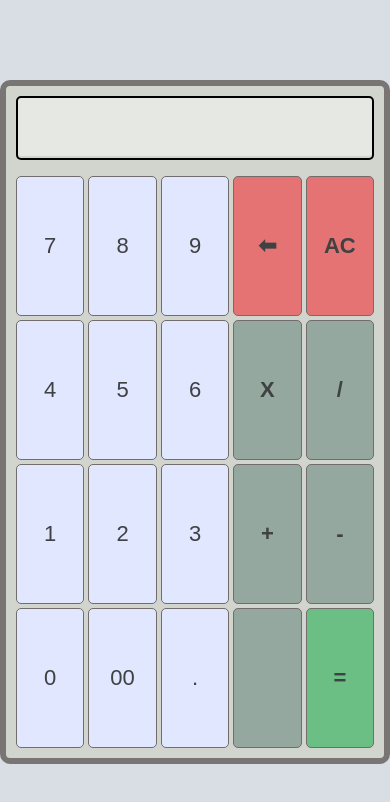
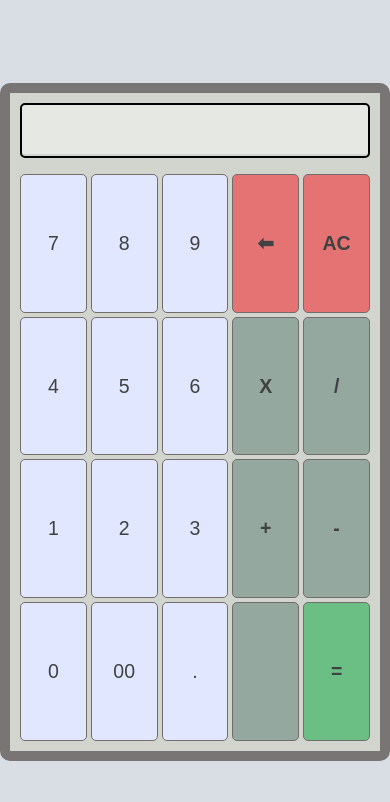
Before and after one commit to a-random-medieval-clown/Calculator, a plain HTML site: page index.html in a window 390 px wide. Drawn offline with Linux system fonts and the light colour scheme.

Commit message:
Update style.css

```diff
--- a/style.css
+++ b/style.css
@@ -100,24 +100,3 @@ body {
 .input:active {
   background-color: #8f929e;
 }
-
-@media (max-width: 600px) {
-  .calcu {
-    width: 100%;
-    border-width: 6px;
-  }
-
-  .results {
-    height: 100%;
-  }
-
-  #display {
-    font-size: clamp(18px, 8vw, 28px);
-  }
-
-  .input {
-    font-size: clamp(14px, 6vw, 22px);
-  }
-
-
-}
```
